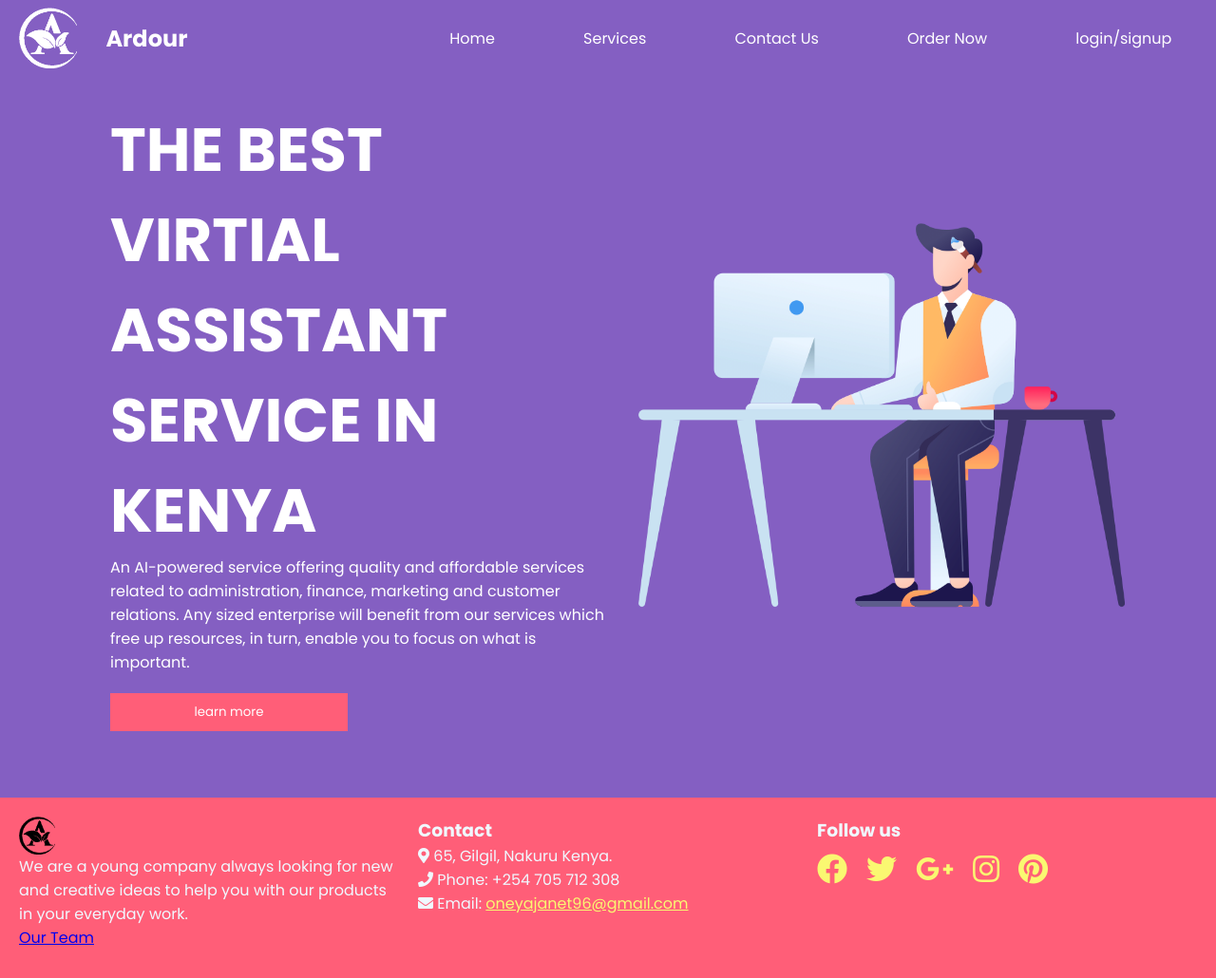
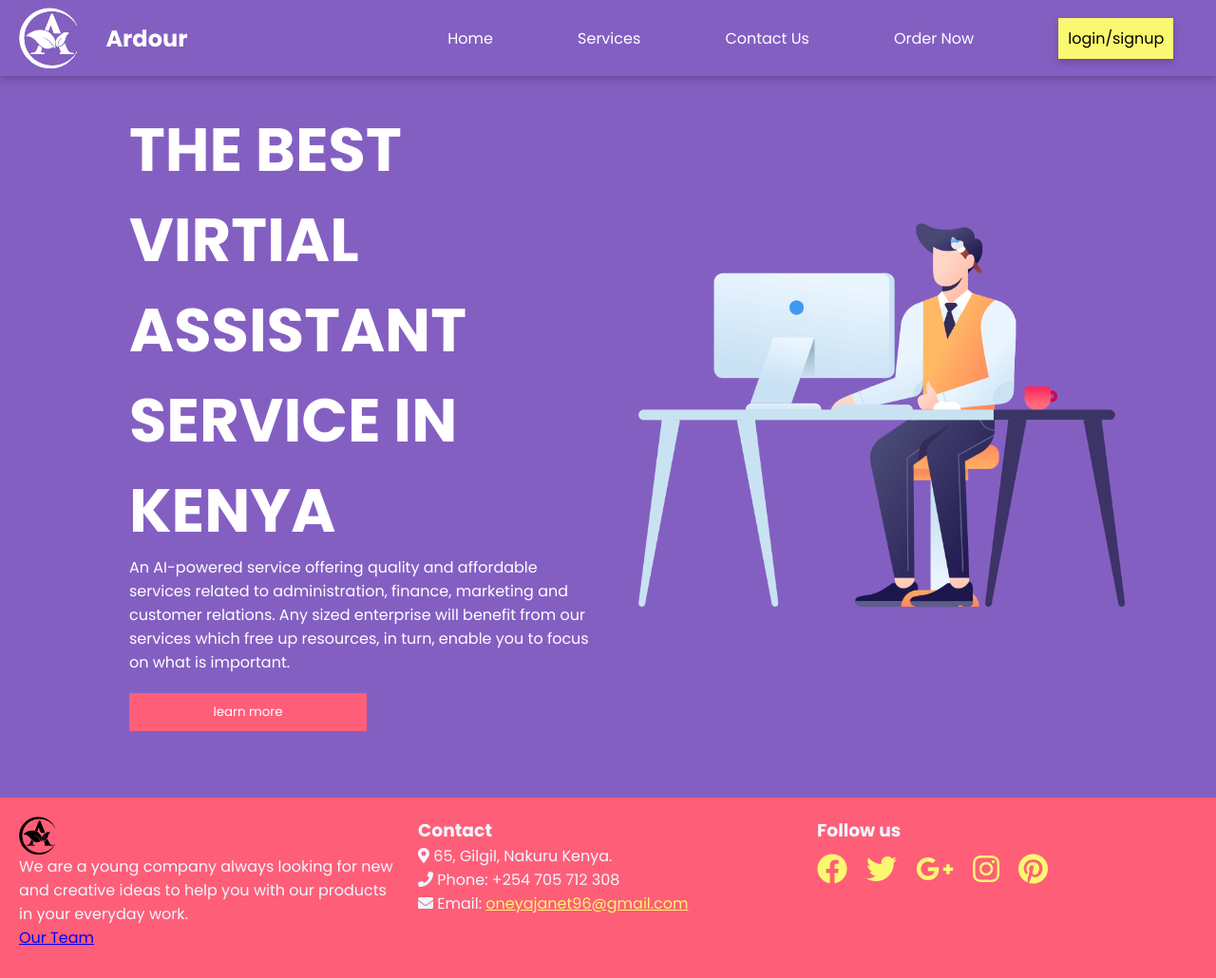
Before and after one commit to travis1999/Ardour1.0, a Flask app: page / in a window 1280 px wide. Shown: the whole page at 95% size. Run offline with Flask 2, Linux system fonts and the light colour scheme.

Commit message:
style changes

```diff
--- a/static/styles/style.css
+++ b/static/styles/style.css
@@ -9,6 +9,7 @@ nav{
     height: 10vh;
     background: #845fc2;
     display: flex;
+    box-shadow: 0 4px 8px 0 rgba(0,0,0,0.2);
 }
 
 .logo{
@@ -26,6 +27,7 @@ nav{
     margin-left: 20px;
     z-index: 4;
 }
+
 .nav-links{
     flex: 2;
     display: flex;
@@ -34,42 +36,29 @@ nav{
     height: 100%;
     justify-content: space-around;
     align-items: center;
-
-
 }
 
 .nav-links li a{
     color: white;
     text-decoration: none;
     font-size: 16px;
-
 }
 
 .nav-links li a:hover{
     border-bottom: 1px solid #faf871;
 }
 
-.nav-button{
-    border: none;
-    background: #faf871;
 
-    padding: 8px;
-    cursor: pointer;
+.login-btn{
+    padding: 10px;
+    background:#faf871;
+    color: black !important;
+    box-shadow: 0 4px 8px 0 rgba(0,0,0,0.2);
+    border-bottom: none !important;
 }
 
-.nav-button a{
-    color: black !important;
-    height: 100%;
-}
-
-.nav-button:hover{
-    background: #ff5e78;
-    color: #faf871 !important;
-}
-.nav-button a:hover{
-    border-bottom: none !important;
-    color: #faf871 !important;
-    background: #ff5e78;
+.login-btn:hover{
+    background-color: #ff5e78;
 }
 
 body{
@@ -87,6 +76,7 @@ main{
     display: flex;
     justify-content: center;
     align-items: center;
+
 }
 
 
@@ -95,6 +85,7 @@ main{
     flex-direction: column;
     margin: 20px;
     flex: 2;
+
 
 }
 
@@ -124,6 +115,7 @@ main{
 
 .image img{
     width: 40vw;
+
 }
 
 .background{
@@ -196,6 +188,31 @@ footer img{
 
 .follow-inf ul li i{
     color: #faf871;
+}
+
+/* width */
+::-webkit-scrollbar {
+    width: 10px;
+  }
+
+  /* Track */
+::-webkit-scrollbar-track {
+    box-shadow: inset 0 0 5px grey;
+    border-radius: 5px;
+  }
+
+  /* Handle */
+::-webkit-scrollbar-thumb {
+    background: rgb(66, 65, 65);
+    border-radius: 5px;
+  }
+
+/* info */
+.info{
+    display: flex;
+    flex-direction: column;
+    justify-content: space-between;
+    padding: 20px;
 }
 
 
```
